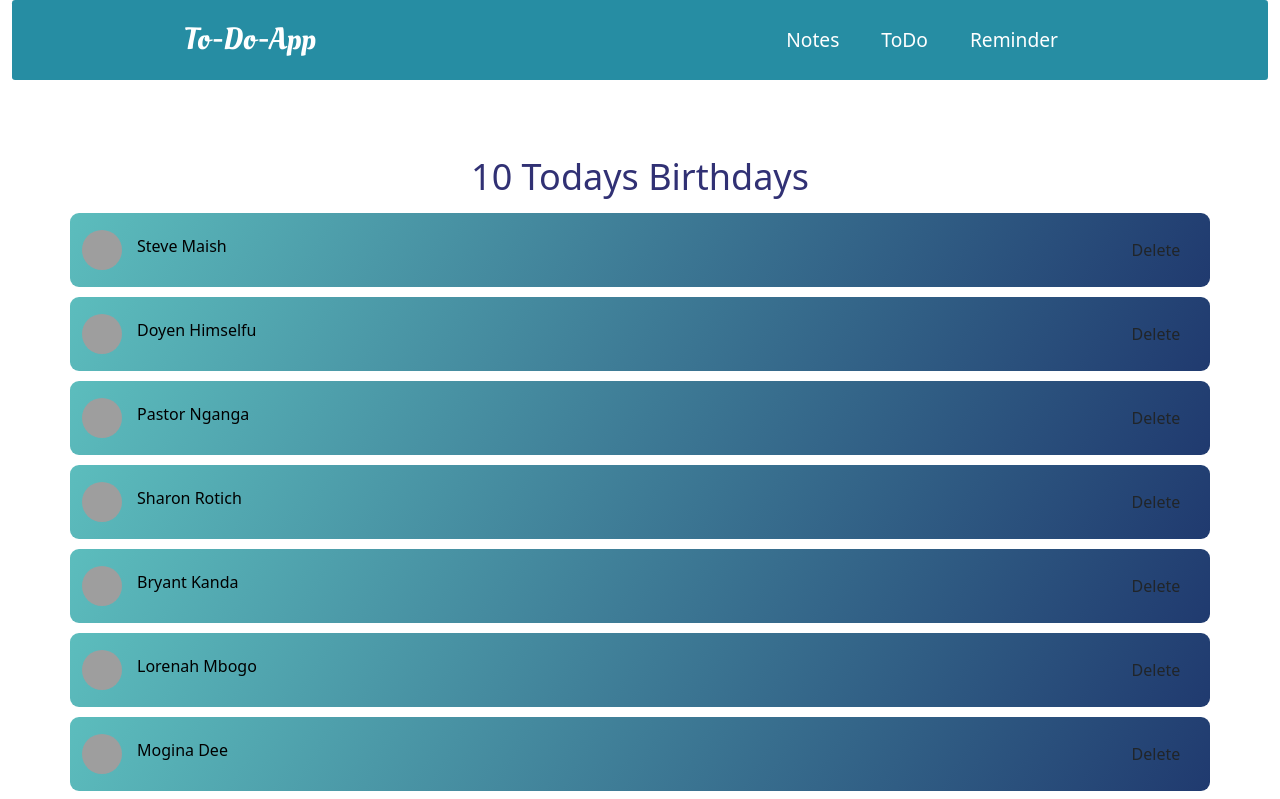
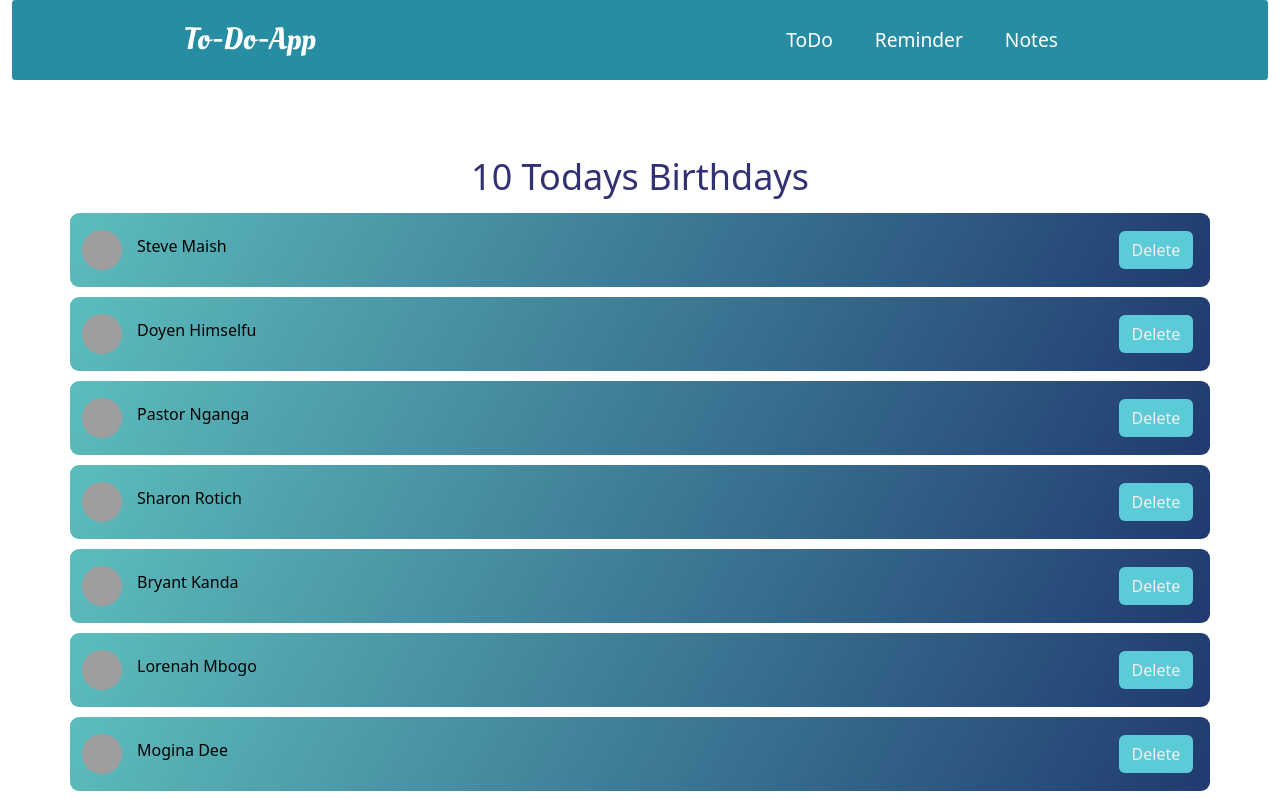
Before and after one commit to collinsmokaya28/OmniDo-Client, a React (Create React App) app: page /reminder in a window 1280 px wide. Shown: the top 799 px of the page. Built offline with nearby package versions, Linux system fonts and the light colour scheme; grey boxes are pictures that could not be loaded.

Commit message:
Added chamges to files

```diff
--- a/src/componets/NavBar.js
+++ b/src/componets/NavBar.js
@@ -7,9 +7,9 @@ function NavBar() {
             <div className='navbar-container'>
                 <Link className="navbar-logo" to="/">To-Do-App</Link>
                 <div className='nav-menu'>
-                    <Link className='nav-links' to="/notes">Notes</Link>
                     <Link className='nav-links' to="/todo">ToDo</Link>
                     <Link className='nav-links' to="/reminder">Reminder</Link>
+                    <Link className='nav-links' to="/notes">Notes</Link>
                 </div>
             </div>
             <Outlet />
--- a/src/componets/Reminder/Reminder.css
+++ b/src/componets/Reminder/Reminder.css
@@ -61,9 +61,14 @@
   transition: opacity 0.4s;
   cursor: pointer;
 }
+button.delete {
+  background-color: #5bcbd7;
+  color: #f1f1f1;
+}
 
 .btn:hover {
   opacity: 0.8;
+  color: #f1f1f1;
 }
 
 @media (min-width: 992px) {
--- a/src/componets/Reminder/Reminder.js
+++ b/src/componets/Reminder/Reminder.js
@@ -33,7 +33,7 @@ function Reminder() {
               <h3>{name}</h3>
             </div>
             <div className='button'>
-              <button className='btn' onClick={() => removePerson(id)}>
+              <button className='btn delete' onClick={() => removePerson(id)}>
                 Delete
               </button>
             </div>
```
Lines whose indentation alone changed are shown as unchanged.
